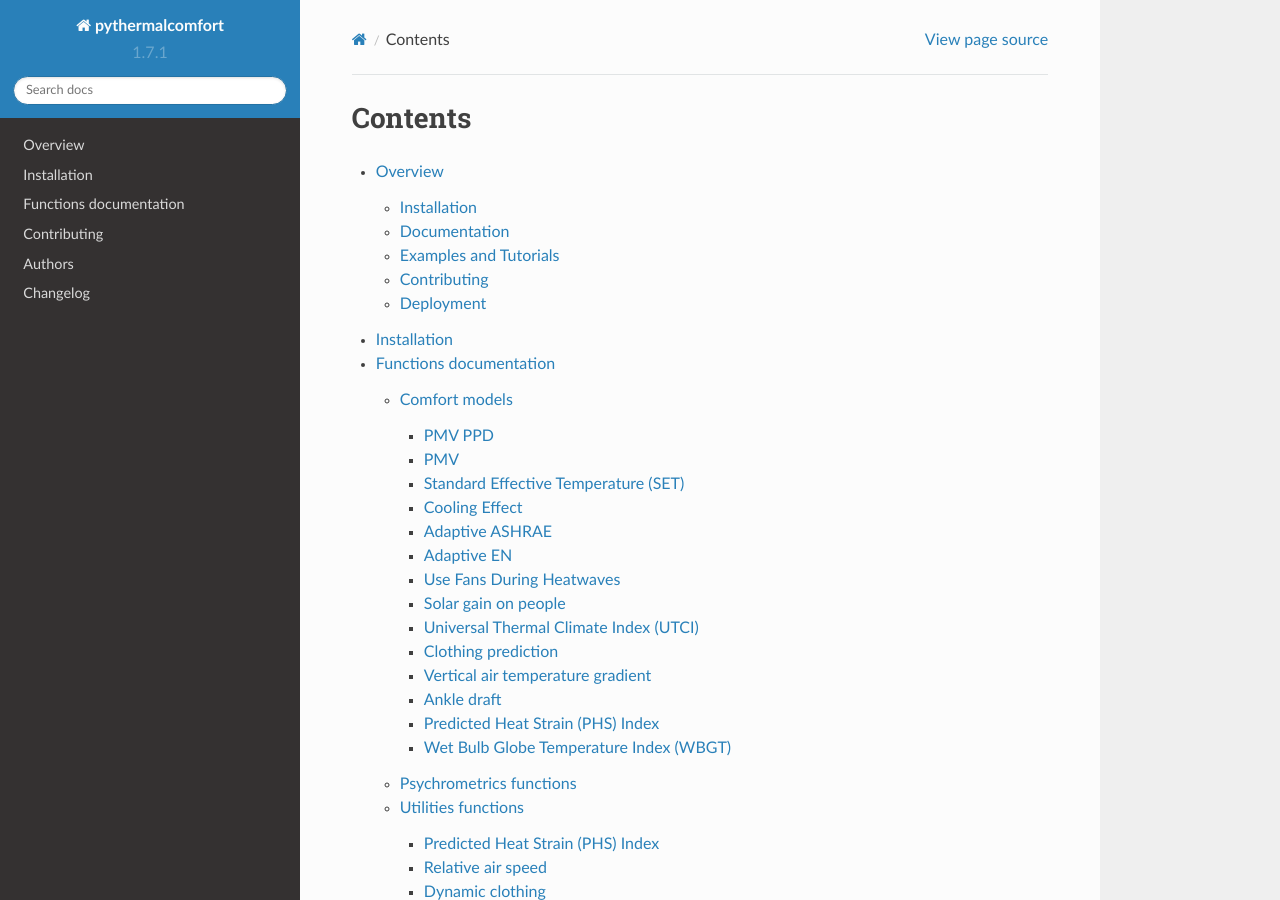
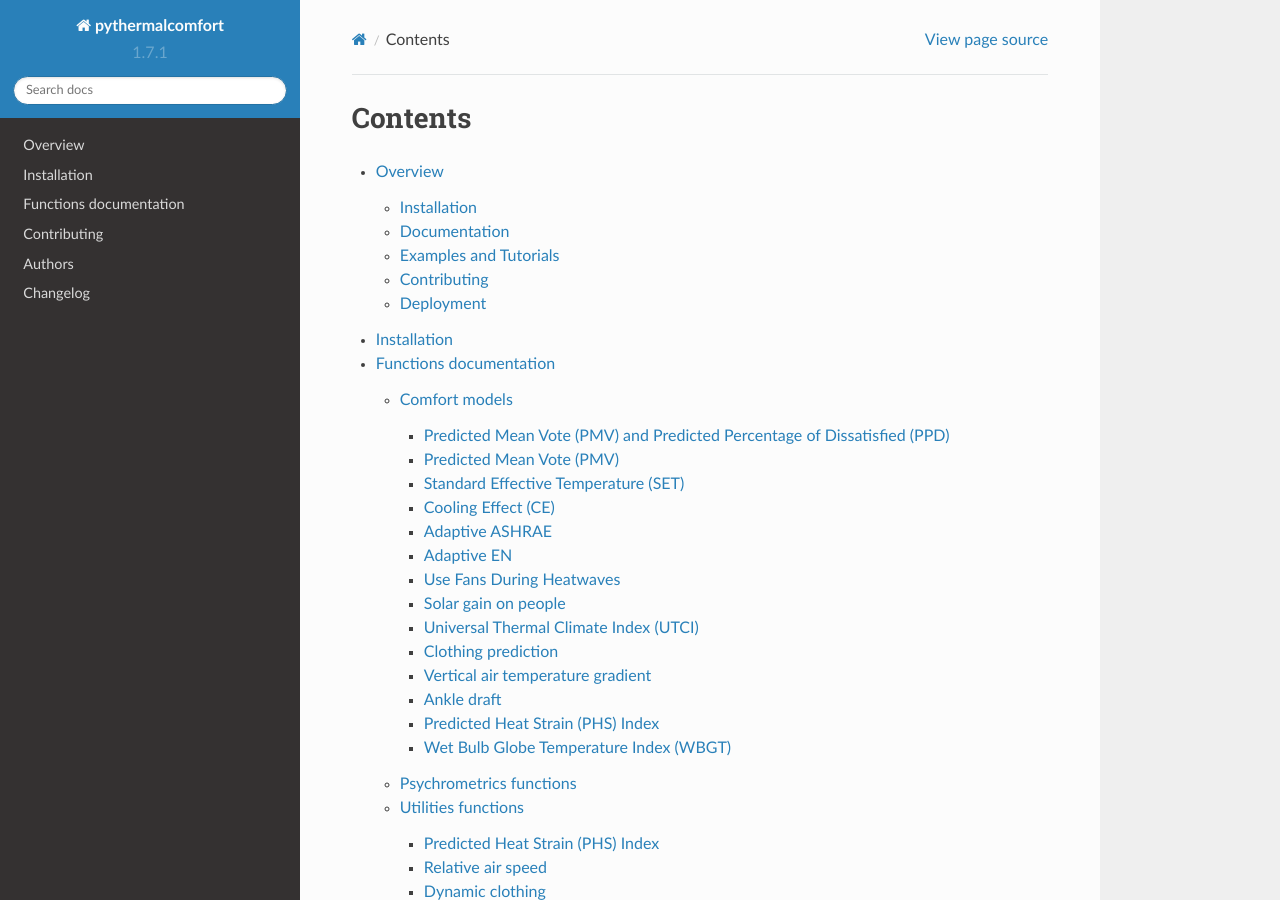
Before and after one commit to CenterForTheBuiltEnvironment/pythermalcomfort, a Sphinx documentation site: the page built from docs/index.rst, in a window 1280 px wide and 900 px high. Built offline with Sphinx 7.4.7 and the Read the Docs theme 2.0.0, drawn with Linux system fonts in a browser that asks for light colours; pages that are not in the unit, such as notebooks, are missing from menus.

Commit message:
fix: models name in documentation

```diff
--- a/docs/reference/pythermalcomfort.rst
+++ b/docs/reference/pythermalcomfort.rst
@@ -7,13 +7,13 @@ Comfort models
     from pythermalcomfort.models import *
 
 
-PMV PPD
--------
+Predicted Mean Vote (PMV) and Predicted Percentage of Dissatisfied (PPD)
+------------------------------------------------------------------------
 
 .. autofunction:: pythermalcomfort.models.pmv_ppd
 
-PMV
----
+Predicted Mean Vote (PMV)
+-------------------------
 
 .. autofunction:: pythermalcomfort.models.pmv
 
@@ -22,8 +22,8 @@ Standard Effective Temperature (SET)
 
 .. autofunction:: pythermalcomfort.models.set_tmp
 
-Cooling Effect
---------------
+Cooling Effect (CE)
+-------------------
 
 .. autofunction:: pythermalcomfort.models.cooling_effect
 
```
